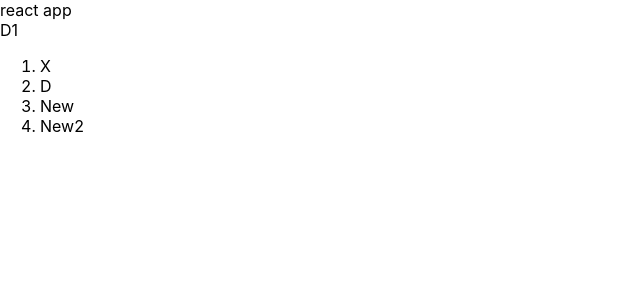
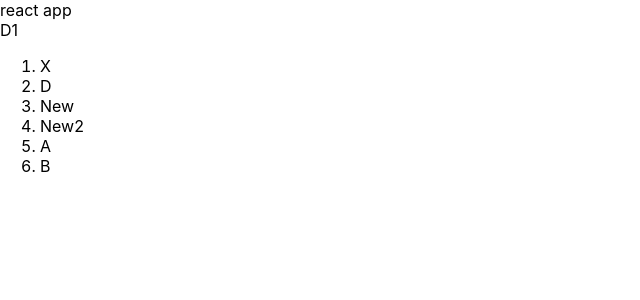
Before and after one commit to killcoder26/demo, a React (Create React App) app: page / in a window 1280 px wide. Shown: the top 300 px of the page, without its empty margins (0-640 px from the left). Built offline with nearby package versions, Linux system fonts and the light colour scheme.

Commit message:
addednew

```diff
--- a/src/D1.js
+++ b/src/D1.js
@@ -17,6 +17,12 @@ export default function D1() {
         <li>
           New2
         </li>
+        <li>
+            A
+        </li>
+        <li>
+            B
+        </li>
       </ol>
     </div>
   )
```
